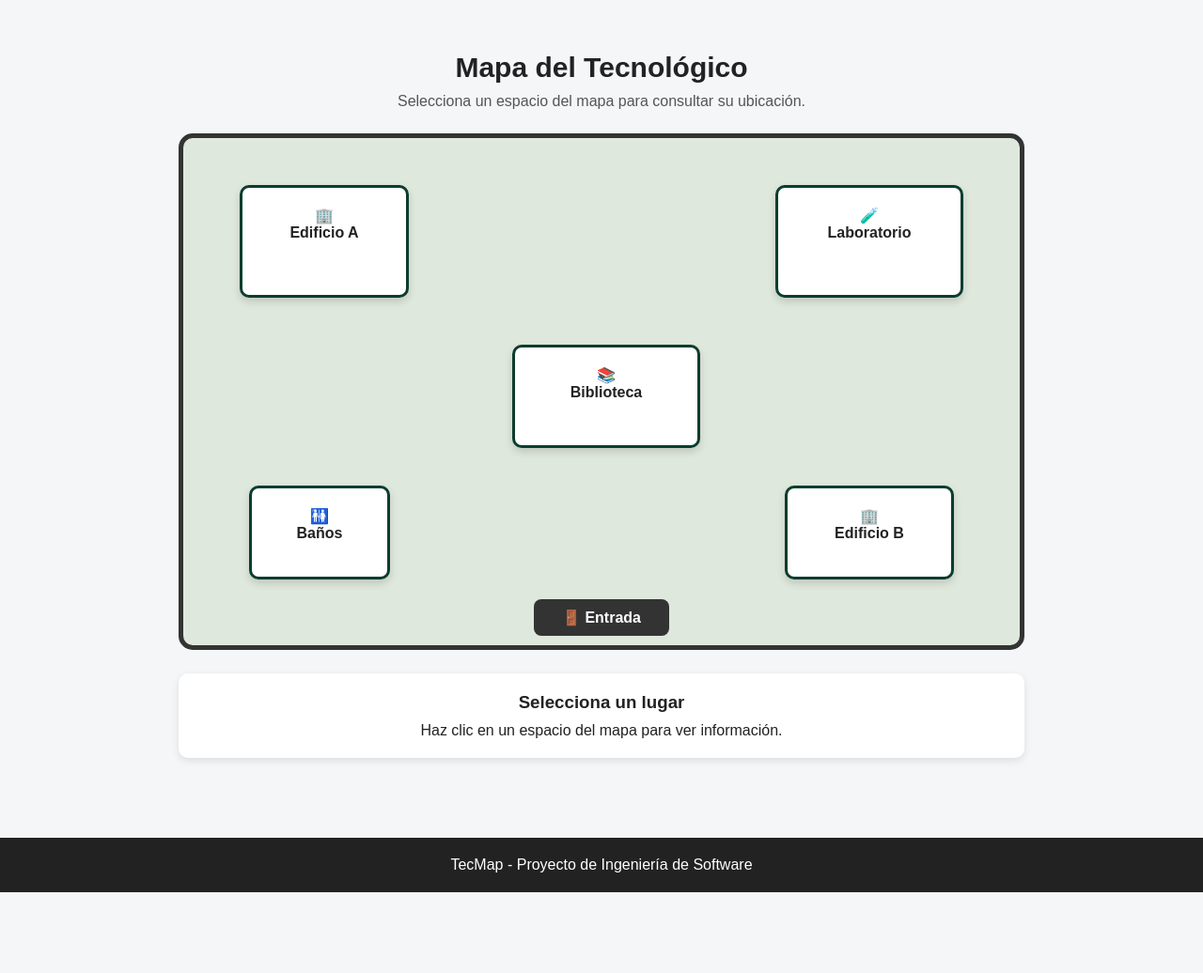
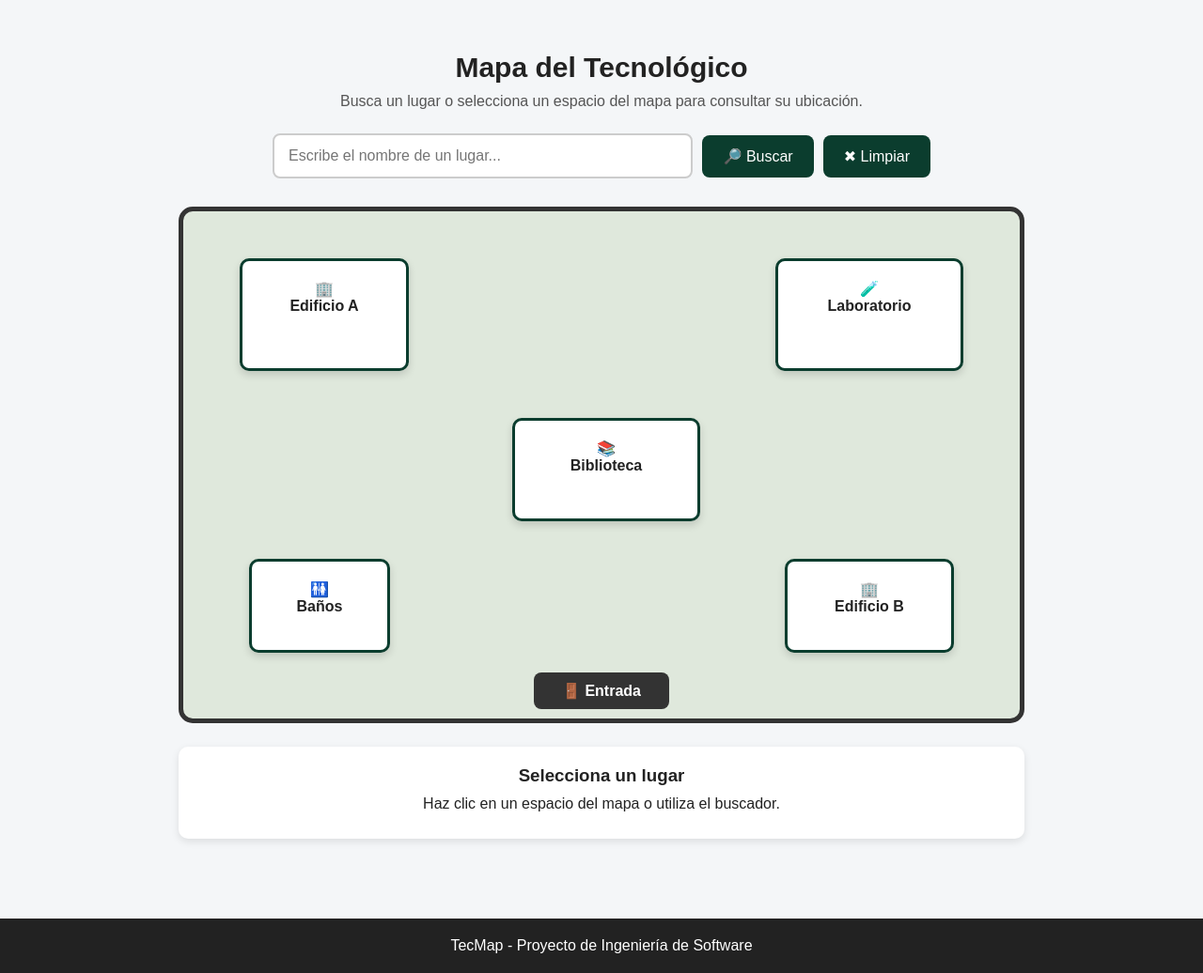
Before and after one commit to ehugo7420-cyber/tecmap, a Flask app: page / in a window 1280 px wide. Shown: the part 123-1159 px from the top of the page at 94% size. Before the commit the page ends 1073 px from the top, so only its background shows below. Run offline with Flask 3, Linux system fonts and the light colour scheme.

Commit message:
Implementar busqueda e informacion de lugares

```diff
--- a/static/css/style.css
+++ b/static/css/style.css
@@ -11,7 +11,10 @@ body {
     min-height: 100vh;
 }
 
-/* ENCABEZADO */
+
+/* ==============================
+    ENCABEZADO
+   ============================== */
 
 header {
     background-color: #0b3d2e;
@@ -29,7 +32,10 @@ header p {
     font-size: 17px;
 }
 
-/* CONTENIDO */
+
+/* ==============================
+    CONTENIDO
+   ============================== */
 
 main {
     max-width: 1100px;
@@ -49,7 +55,51 @@ main h2 {
     color: #555;
 }
 
-/* MAPA */
+
+/* ==============================
+    BUSCADOR
+   ============================== */
+
+.busqueda {
+    display: flex;
+    justify-content: center;
+    align-items: center;
+    gap: 10px;
+    margin: 25px auto 30px;
+    max-width: 700px;
+}
+
+.busqueda input {
+    flex: 1;
+    padding: 13px 15px;
+    font-size: 16px;
+    border: 2px solid #ccc;
+    border-radius: 8px;
+    outline: none;
+}
+
+.busqueda input:focus {
+    border-color: #0b3d2e;
+}
+
+.busqueda button {
+    background-color: #0b3d2e;
+    color: white;
+    border: none;
+    padding: 13px 22px;
+    font-size: 16px;
+    border-radius: 8px;
+    cursor: pointer;
+}
+
+.busqueda button:hover {
+    background-color: #07533d;
+}
+
+
+/* ==============================
+    MAPA
+   ============================== */
 
 .mapa {
     position: relative;
@@ -63,7 +113,10 @@ main h2 {
     overflow: hidden;
 }
 
-/* LUGARES */
+
+/* ==============================
+    LUGARES
+   ============================== */
 
 .lugar {
     position: absolute;
@@ -74,7 +127,7 @@ main h2 {
     text-align: center;
     font-weight: bold;
     cursor: pointer;
-    transition: 0.2s;
+    transition: 0.3s;
     box-shadow: 0 4px 8px rgba(0, 0, 0, 0.15);
 }
 
@@ -83,7 +136,23 @@ main h2 {
     background-color: #e9f5ef;
 }
 
-/* EDIFICIO A */
+
+/* ==============================
+    LUGAR SELECCIONADO
+   ============================== */
+
+.lugar.seleccionado {
+    transform: scale(1.1);
+    background-color: #cdebdc;
+    border: 4px solid #07533d;
+    box-shadow: 0 0 18px rgba(11, 61, 46, 0.5);
+    z-index: 10;
+}
+
+
+/* ==============================
+    EDIFICIO A
+   ============================== */
 
 .edificio-a {
     top: 50px;
@@ -92,7 +161,10 @@ main h2 {
     height: 120px;
 }
 
-/* LABORATORIO */
+
+/* ==============================
+    LABORATORIO
+   ============================== */
 
 .laboratorio {
     top: 50px;
@@ -101,7 +173,10 @@ main h2 {
     height: 120px;
 }
 
-/* BIBLIOTECA */
+
+/* ==============================
+    BIBLIOTECA
+   ============================== */
 
 .biblioteca {
     top: 220px;
@@ -110,7 +185,10 @@ main h2 {
     height: 110px;
 }
 
-/* BAÑOS */
+
+/* ==============================
+    BAÑOS
+   ============================== */
 
 .banos {
     bottom: 70px;
@@ -119,7 +197,10 @@ main h2 {
     height: 100px;
 }
 
-/* EDIFICIO B */
+
+/* ==============================
+    EDIFICIO B
+   ============================== */
 
 .edificio-b {
     bottom: 70px;
@@ -128,7 +209,10 @@ main h2 {
     height: 100px;
 }
 
-/* ENTRADA */
+
+/* ==============================
+    ENTRADA
+   ============================== */
 
 .entrada {
     position: absolute;
@@ -142,7 +226,10 @@ main h2 {
     font-weight: bold;
 }
 
-/* INFORMACIÓN */
+
+/* ==============================
+    INFORMACIÓN
+   ============================== */
 
 .informacion {
     max-width: 900px;
@@ -158,7 +245,14 @@ main h2 {
     margin-bottom: 10px;
 }
 
-/* PIE DE PÁGINA */
+.informacion p {
+    margin: 8px 0;
+}
+
+
+/* ==============================
+    PIE DE PÁGINA
+   ============================== */
 
 footer {
     text-align: center;
--- a/static/js/script.js
+++ b/static/js/script.js
@@ -3,52 +3,271 @@ document.addEventListener("DOMContentLoaded", () => {
     const lugares = document.querySelectorAll(".lugar");
     const informacion = document.getElementById("informacion");
 
+    const buscador = document.getElementById("buscador");
+    const botonBuscar = document.getElementById("botonBuscar");
+    const botonLimpiar = document.getElementById("botonLimpiar");
+
+
+    // ==========================================
+    // INFORMACIÓN DE LOS LUGARES
+    // ==========================================
+
+    const datosLugares = {
+
+        "edificio-a": {
+            nombre: "Edificio A",
+            tipo: "Edificio académico",
+            descripcion: "Edificio destinado a aulas y espacios académicos.",
+            horario: "7:00 AM - 8:00 PM"
+        },
+
+        "laboratorio": {
+            nombre: "Laboratorio de Cómputo",
+            tipo: "Laboratorio",
+            descripcion: "Espacio destinado a prácticas de programación y actividades académicas.",
+            horario: "7:00 AM - 8:00 PM"
+        },
+
+        "biblioteca": {
+            nombre: "Biblioteca",
+            tipo: "Servicio académico",
+            descripcion: "Espacio destinado a consulta, lectura, investigación y estudio.",
+            horario: "8:00 AM - 7:00 PM"
+        },
+
+        "banos": {
+            nombre: "Baños",
+            tipo: "Servicio",
+            descripcion: "Área destinada a los servicios sanitarios del tecnológico.",
+            horario: "7:00 AM - 8:00 PM"
+        },
+
+        "edificio-b": {
+            nombre: "Edificio B",
+            tipo: "Edificio académico",
+            descripcion: "Edificio destinado a actividades académicas y aulas.",
+            horario: "7:00 AM - 8:00 PM"
+        }
+
+    };
+
+
+    // ==========================================
+    // OBTENER LOS DATOS DEL LUGAR
+    // ==========================================
+
+    function obtenerDatos(lugar) {
+
+        let claseLugar = "";
+
+        if (lugar.classList.contains("edificio-a")) {
+            claseLugar = "edificio-a";
+        }
+
+        else if (lugar.classList.contains("laboratorio")) {
+            claseLugar = "laboratorio";
+        }
+
+        else if (lugar.classList.contains("biblioteca")) {
+            claseLugar = "biblioteca";
+        }
+
+        else if (lugar.classList.contains("banos")) {
+            claseLugar = "banos";
+        }
+
+        else if (lugar.classList.contains("edificio-b")) {
+            claseLugar = "edificio-b";
+        }
+
+        return datosLugares[claseLugar];
+    }
+
+
+    // ==========================================
+    // MOSTRAR INFORMACIÓN
+    // ==========================================
+
+    function mostrarInformacion(lugar) {
+
+        const datos = obtenerDatos(lugar);
+
+        if (!datos) {
+            return;
+        }
+
+        informacion.innerHTML = `
+            <h3>${datos.nombre}</h3>
+
+            <p>
+                <strong>Tipo:</strong>
+                ${datos.tipo}
+            </p>
+
+            <p>
+                <strong>Descripción:</strong>
+                ${datos.descripcion}
+            </p>
+
+            <p>
+                <strong>Horario:</strong>
+                ${datos.horario}
+            </p>
+        `;
+    }
+
+
+    // ==========================================
+    // QUITAR SELECCIÓN
+    // ==========================================
+
+    function quitarSeleccion() {
+
+        lugares.forEach(lugar => {
+
+            lugar.classList.remove("seleccionado");
+
+        });
+
+    }
+
+
+    // ==========================================
+    // SELECCIONAR LUGAR
+    // ==========================================
+
+    function seleccionarLugar(lugar) {
+
+        quitarSeleccion();
+
+        lugar.classList.add("seleccionado");
+
+        mostrarInformacion(lugar);
+
+    }
+
+
+    // ==========================================
+    // CLIC EN LOS LUGARES
+    // ==========================================
+
     lugares.forEach(lugar => {
 
         lugar.addEventListener("click", () => {
 
-            let nombre = "";
-            let tipo = "";
-            let descripcion = "";
+            seleccionarLugar(lugar);
 
-            if (lugar.classList.contains("edificio-a")) {
-                nombre = "Edificio A";
-                tipo = "Edificio";
-                descripcion = "Edificio destinado a aulas y espacios académicos.";
+        });
+
+    });
+
+
+    // ==========================================
+    // BUSCAR LUGAR
+    // ==========================================
+
+    function buscarLugar() {
+
+        const texto = buscador.value.trim().toLowerCase();
+
+
+        if (texto === "") {
+
+            quitarSeleccion();
+
+            informacion.innerHTML = `
+                <h3>Escribe un lugar</h3>
+
+                <p>
+                    Ingresa el nombre de un lugar en el buscador.
+                </p>
+            `;
+
+            return;
         }
 
-            else if (lugar.classList.contains("laboratorio")) {
-                nombre = "Laboratorio de Cómputo";
-                tipo = "Laboratorio";
-                descripcion = "Espacio destinado a prácticas y actividades de programación.";
+
+        let lugarEncontrado = null;
+
+
+        lugares.forEach(lugar => {
+
+            const nombreLugar = lugar.innerText.toLowerCase();
+
+
+            if (nombreLugar.includes(texto)) {
+
+                lugarEncontrado = lugar;
+
             }
 
-            else if (lugar.classList.contains("biblioteca")) {
-                nombre = "Biblioteca";
-                tipo = "Servicio";
-                descripcion = "Espacio para consulta, lectura y estudio.";
+        });
+
+
+        if (lugarEncontrado) {
+
+            seleccionarLugar(lugarEncontrado);
+
         }
 
-            else if (lugar.classList.contains("banos")) {
-                nombre = "Baños";
-                tipo = "Servicio";
-                descripcion = "Área de servicios sanitarios.";
+        else {
+
+            quitarSeleccion();
+
+            informacion.innerHTML = `
+                <h3>Lugar no encontrado</h3>
+
+                <p>
+                    No se encontró ningún espacio con el nombre
+                    "<strong>${texto}</strong>".
+                </p>
+            `;
+
         }
 
-            else if (lugar.classList.contains("edificio-b")) {
-                nombre = "Edificio B";
-                tipo = "Edificio";
-                descripcion = "Edificio destinado a actividades académicas.";
     }
 
+
+    // ==========================================
+    // BOTÓN BUSCAR
+    // ==========================================
+
+    botonBuscar.addEventListener("click", buscarLugar);
+
+
+    // ==========================================
+    // BUSCAR CON ENTER
+    // ==========================================
+
+    buscador.addEventListener("keypress", (evento) => {
+
+        if (evento.key === "Enter") {
+
+            buscarLugar();
+
+        }
+
+    });
+
+
+    // ==========================================
+    // BOTÓN LIMPIAR
+    // ==========================================
+
+    botonLimpiar.addEventListener("click", () => {
+
+        buscador.value = "";
+
+        quitarSeleccion();
+
         informacion.innerHTML = `
-                <h3>${nombre}</h3>
-                <p><strong>Tipo:</strong> ${tipo}</p>
-                <p>${descripcion}</p>
+            <h3>Selecciona un lugar</h3>
+
+            <p>
+                Haz clic en un espacio del mapa o utiliza el buscador.
+            </p>
         `;
 
     });
 
 });
-
-});
--- a/templates/index.html
+++ b/templates/index.html
@@ -12,67 +12,150 @@
 
 <body>
 
+    <!-- ENCABEZADO -->
+
     <header>
+
         <h1>TecMap</h1>
-        <p>Mapa y localización de espacios del Tecnológico</p>
+
+        <p>
+            Mapa y localización de espacios del Tecnológico
+        </p>
+
     </header>
+
+
+    <!-- CONTENIDO PRINCIPAL -->
 
     <main>
 
         <h2>Mapa del Tecnológico</h2>
 
         <p class="descripcion">
-            Selecciona un espacio del mapa para consultar su ubicación.
+            Busca un lugar o selecciona un espacio del mapa para consultar su ubicación.
         </p>
+
+
+        <!-- BUSCADOR -->
+
+        <div class="busqueda">
+
+            <input
+                type="text"
+                id="buscador"
+                placeholder="Escribe el nombre de un lugar..."
+            >
+
+            <button id="botonBuscar">
+                🔎 Buscar
+            </button>
+
+            <button id="botonLimpiar">
+                ✖ Limpiar
+            </button>
+
+        </div>
+
+
+        <!-- MAPA -->
 
         <section class="mapa">
 
+            <!-- EDIFICIO A -->
+
             <div class="lugar edificio-a">
+
                 🏢<br>
+
                 Edificio A
+
             </div>
 
+
+            <!-- LABORATORIO -->
+
             <div class="lugar laboratorio">
+
                 🧪<br>
+
                 Laboratorio
+
             </div>
 
+
+            <!-- BIBLIOTECA -->
+
             <div class="lugar biblioteca">
+
                 📚<br>
+
                 Biblioteca
+
             </div>
 
+
+            <!-- BAÑOS -->
+
             <div class="lugar banos">
+
                 🚻<br>
+
                 Baños
+
             </div>
 
+
+            <!-- EDIFICIO B -->
+
             <div class="lugar edificio-b">
+
                 🏢<br>
+
                 Edificio B
+
             </div>
 
+
+            <!-- ENTRADA -->
+
             <div class="entrada">
+
                 🚪 Entrada
+
             </div>
 
         </section>
 
+
+        <!-- INFORMACIÓN DEL LUGAR -->
+
         <div id="informacion" class="informacion">
 
-            <h3>Selecciona un lugar</h3>
+            <h3>
+                Selecciona un lugar
+            </h3>
 
             <p>
-                Haz clic en un espacio del mapa para ver información.
+                Haz clic en un espacio del mapa o utiliza el buscador.
             </p>
 
         </div>
 
     </main>
 
+
+    <!-- PIE DE PÁGINA -->
+
     <footer>
-        <p>TecMap - Proyecto de Ingeniería de Software</p>
+
+        <p>
+            TecMap - Proyecto de Ingeniería de Software
+        </p>
+
     </footer>
+
+
+    <!-- JAVASCRIPT -->
 
     <script src="{{ url_for('static', filename='js/script.js') }}"></script>
 
```
Lines whose indentation alone changed are shown as unchanged.
